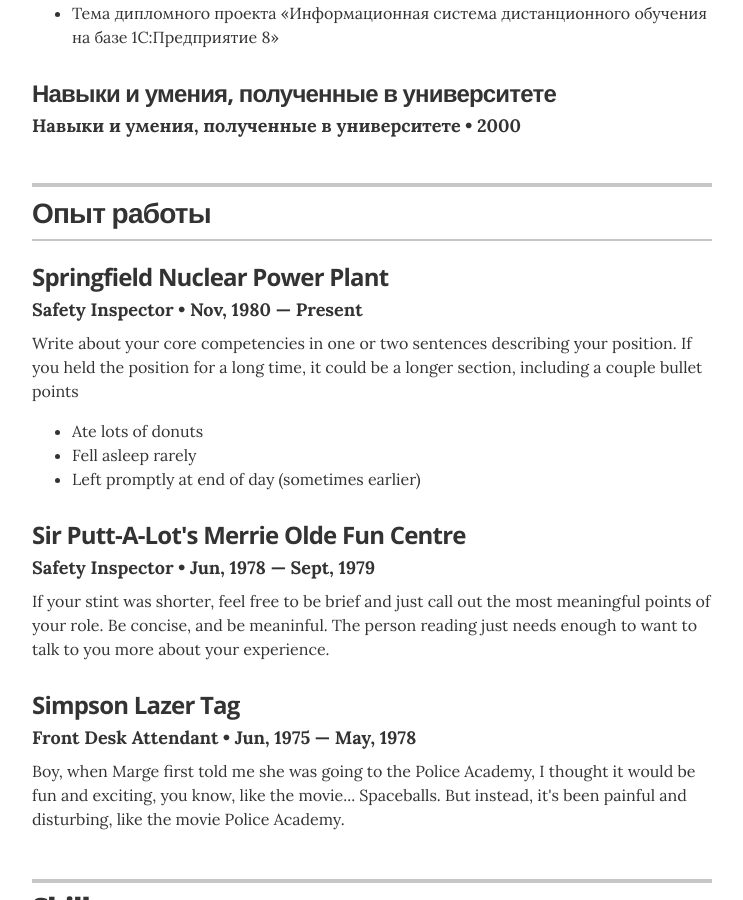
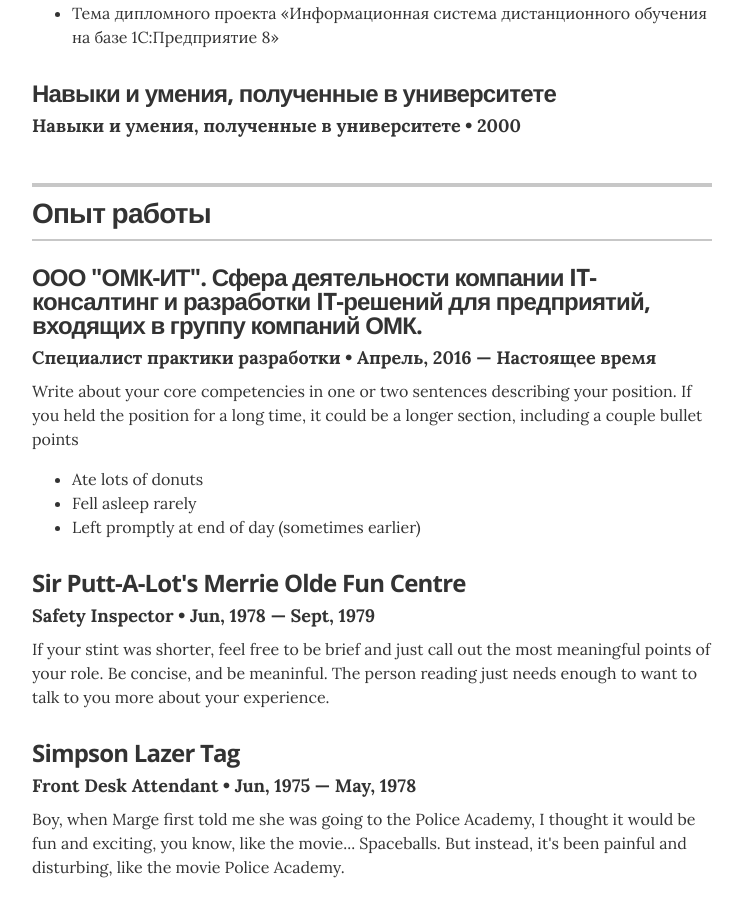
Before and after one commit to mrroofless/mrroofless.github.io, a Jekyll site: the page built from index.html, in a window 1280 px wide and 900 px high, scrolled down 749 px. Shown: the whole window, without its empty margins (268-1011 px from the left). Built offline with Jekyll 4.4.1, drawn with Linux system fonts in a browser that asks for light colours.

Commit message:
Update experience.yml

```diff
--- a/_data/experience.yml
+++ b/_data/experience.yml
@@ -1,8 +1,8 @@
 # Jobs
 # Springfield Nuclear Power Plant
-- company: Springfield Nuclear Power Plant
-  position: Safety Inspector
-  duration: Nov, 1980 &mdash; Present
+- company: ООО "ОМК-ИТ". Сфера деятельности компании IT-консалтинг и разработки IT-решений для предприятий, входящих в группу компаний ОМК.
+  position: Cпециалист практики разработки
+  duration: Апрель, 2016 &mdash; Настоящее время
   summary: Write about your core competencies in one or two sentences describing your position. If you held the position for a long time, it could be a longer section, including a couple bullet points	<ul class="resume-item-list"><li>Ate lots of donuts</li><li>Fell asleep rarely</li><li>Left promptly at end of day (sometimes earlier)</li></ul>
 
 # Windmill Crank Operator
```
